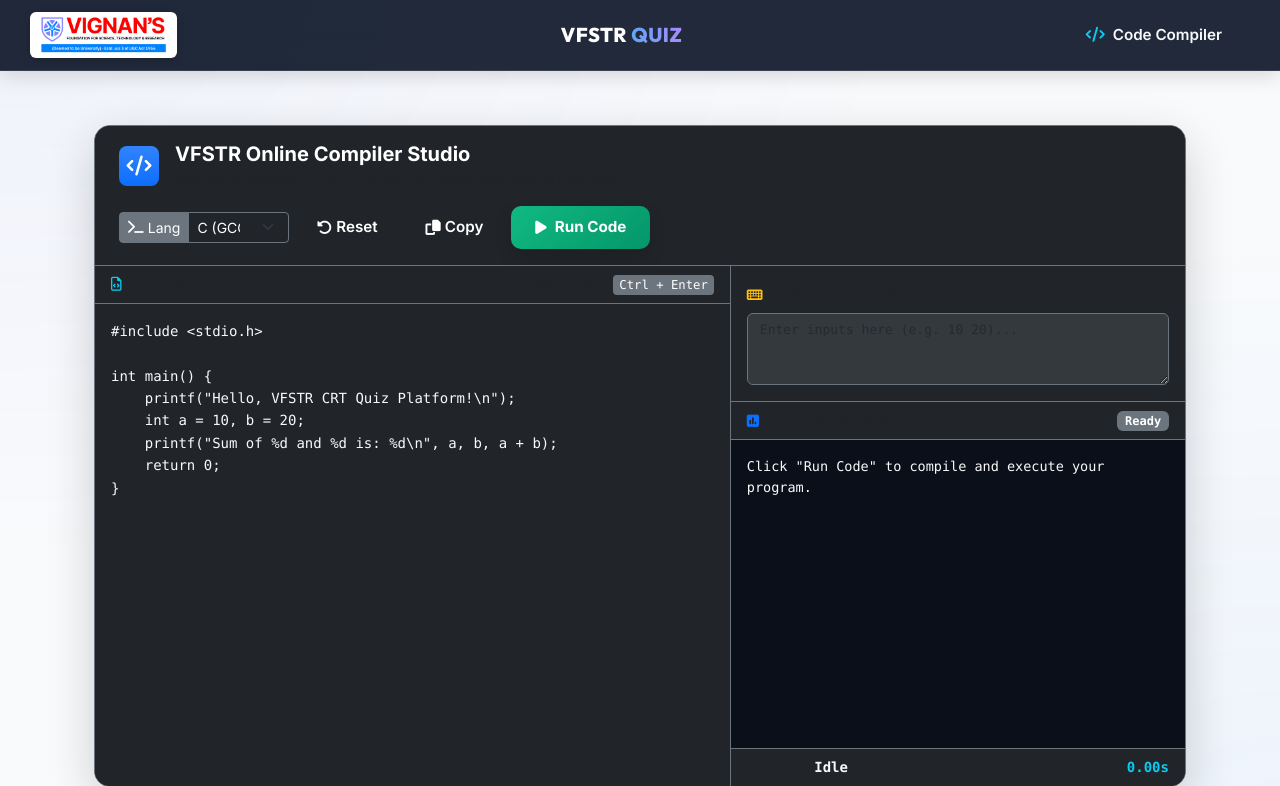
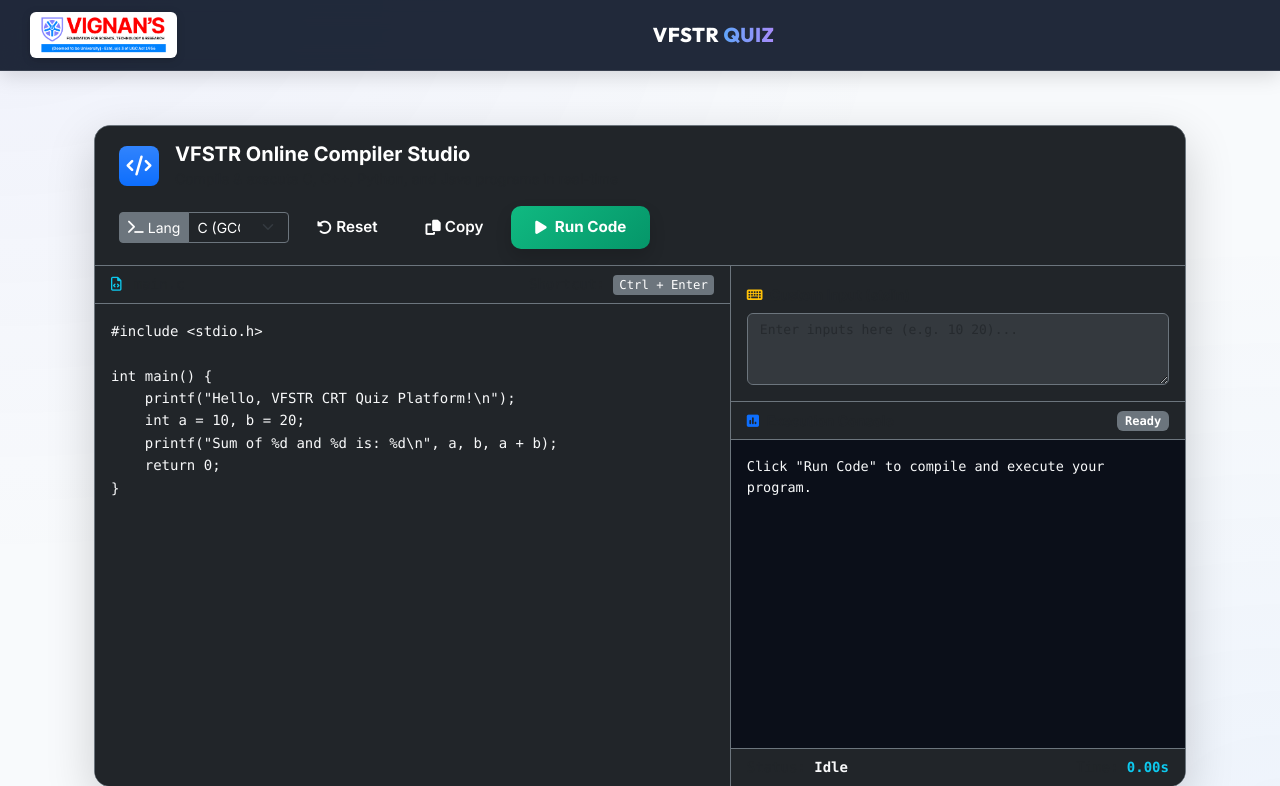
Before and after one commit to PranavReddy2306/VFSTR_QUIZ, a Flask app: page /compiler in a window 1280 px wide. Shown: the top 786 px of the page. Run offline with Flask 3, Linux system fonts and the light colour scheme.

Commit message:
Remove Code Compiler link from top navigation bar

```diff
--- a/templates/base.html
+++ b/templates/base.html
@@ -35,11 +35,8 @@
         <span class="brand-title">VFSTR <span class="brand-accent">QUIZ</span></span>
       </div>
       <div class="links">
-        <a href="{{ url_for('compiler_page') }}" class="btn btn-sm btn-outline-light me-2 d-inline-flex align-items-center gap-2">
-          <i class="fa-solid fa-code text-info"></i>
-          <span>Code Compiler</span>
-        </a>
         {% if current_user.is_authenticated %}
+
         <div class="user-profile-badge">
           <div class="user-avatar">
             <i class="fa-solid fa-user-astronaut"></i>
```
